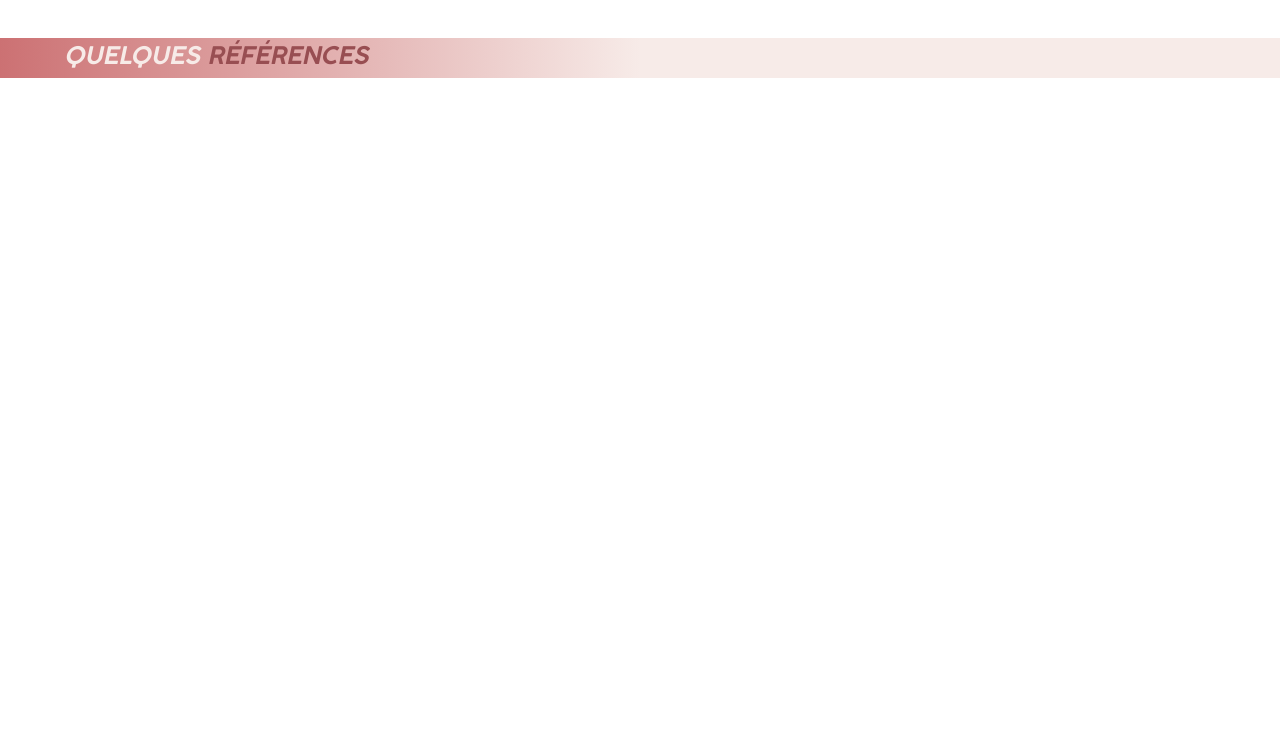
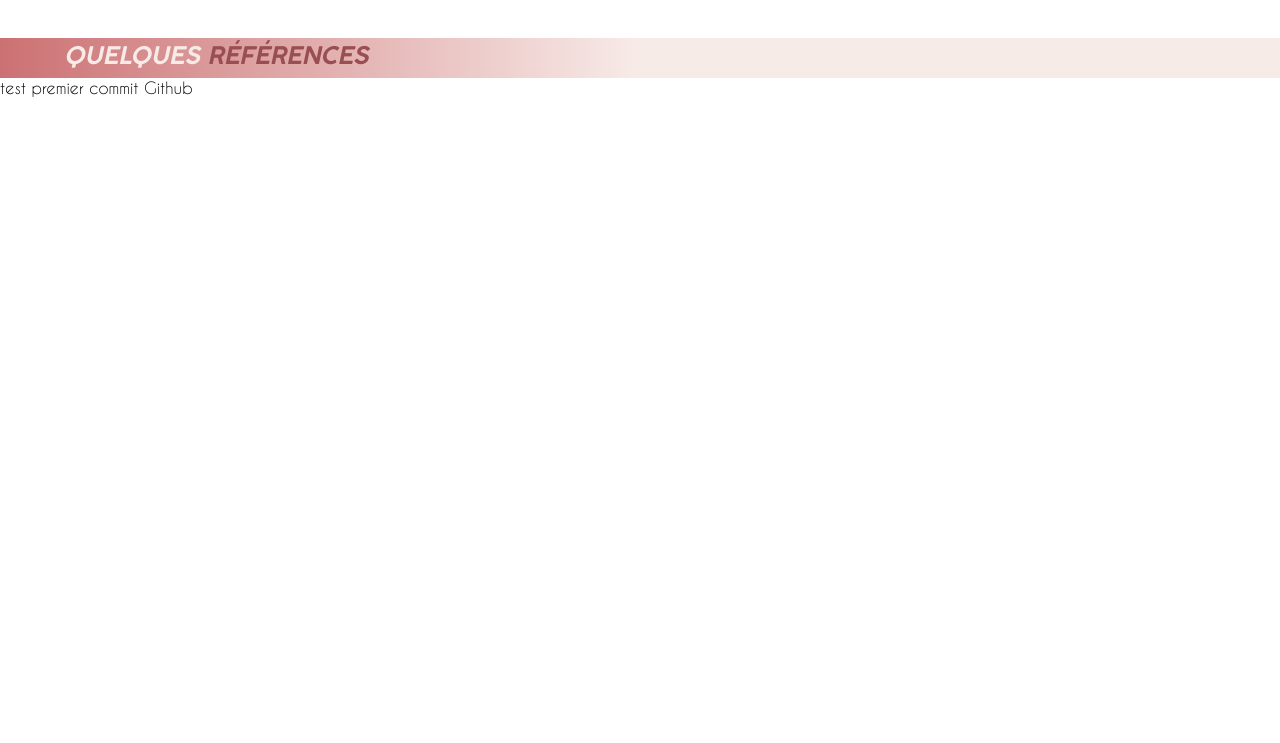
Before and after one commit to ValCryptoCode/site-web-stand-s-story, a plain HTML site: page index.html in a window 1280 px wide. Shown: the part 1337-2080 px from the top of the page. Drawn offline with Linux system fonts and the light colour scheme.

Commit message:
test premier commit

```diff
--- a/index.html
+++ b/index.html
@@ -43,6 +43,7 @@
                 <h3 class="txt-pinkdark coco-bold-italic">RÉFÉRENCES</h3>
             </div>
             <div class="map">
+                test premier commit Github
             </div>
         </section>
         <section class="cle-en-main">
```
